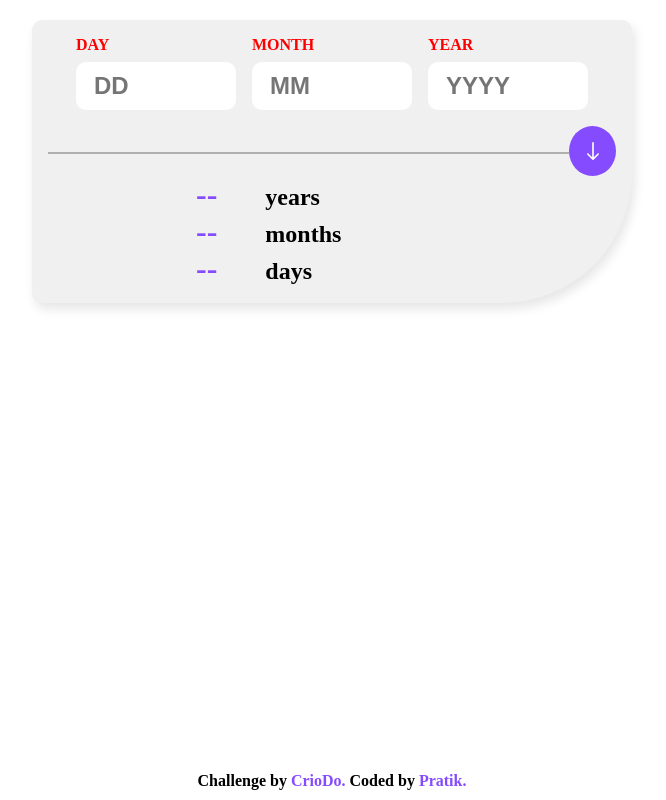
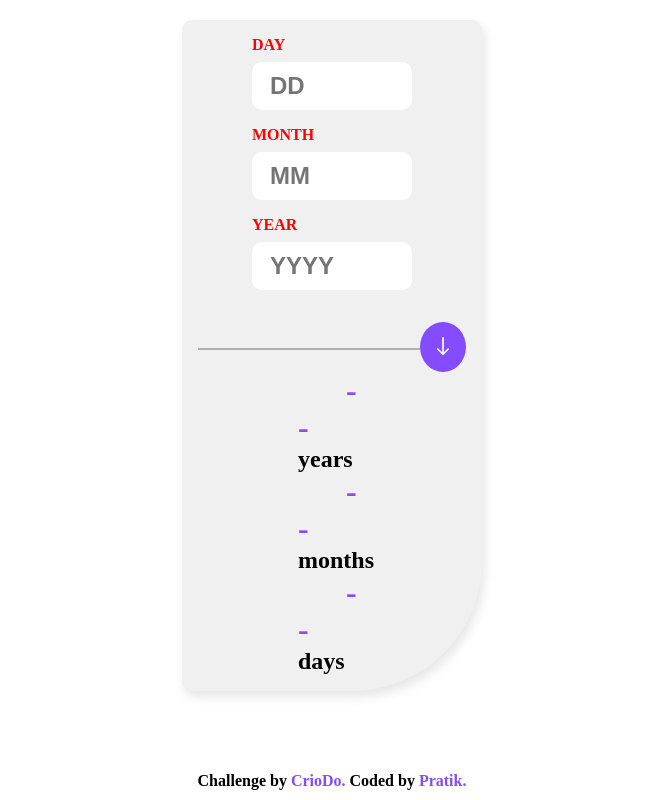
Before and after one commit to Pratik-Tulkane14/x-age-calculator, a React (Vite) app: page / in a window 1280 px wide. Shown: the whole page, without its empty margins (308-974 px from the left). Built offline with nearby package versions, Linux system fonts and the light colour scheme.

Commit message:
add some classes

```diff
--- a/src/App.css
+++ b/src/App.css
@@ -10,8 +10,8 @@ main {
   align-items: center;
   background-color: #f0f0f0;
   margin: 20px auto 0 auto;
-  width: 90vw;
-  max-width: 600px;
+  width: 300px;
+  max-width: 750px;
   padding: 1rem;
   border-radius: 10px 10px 130px 10px;
   box-shadow: 3px 6px 11px rgba(0, 0, 0, 0.1);
@@ -97,6 +97,11 @@ footer {
   color: #854cff;
   font-weight: bold;
 }
+#calculateBtn{
+  background-color: transparent;
+  border-color: transparent;
+  cursor: pointer;
+}
 @media (min-width:500px) {
  .output-section{
     padding: 0 100px;
--- a/src/App.jsx
+++ b/src/App.jsx
@@ -15,10 +15,10 @@ function App() {
       window.alert("Invalid date please enter valid date");
     }
     if (month < 1 || month > 12) {
-      window.alert("Invalid  month please enter valid month");
+      window.alert("Must be a valid month");
     }
     if (year > new Date().getFullYear) {
-      window.alert("Date of year can't be in future please enter another date");
+      window.alert("Must be in past");
     }
     const lastDayOfMonth = new Date(year, month, 0).getDate();
     if (day > lastDayOfMonth) {
@@ -42,9 +42,9 @@ function App() {
       ageYears--;
       ageMonths += 12;
     }
-    if(ageMonths<0){
+    if (ageMonths < 0) {
       ageYears--;
-      ageMonths+=12;
+      ageMonths += 12;
     }
     setOutputDay(ageDays);
     setOutputMonth(ageMonths);
@@ -57,8 +57,11 @@ function App() {
   };
   return (
     <>
-      <main>
-        <form onSubmit={(e) => handleSubmit(e)} className="input-dates-section">
+      <main className="content">
+        <form
+          onSubmit={(e) => handleSubmit(e)}
+          className="input-dates-section input"
+        >
           <div className="field">
             <label>DAY</label>
             <input
@@ -93,22 +96,24 @@ function App() {
             />
             {/* <button type="submit">submit</button> */}
           </div>
-        </form>
           <div className="divider-section">
             <div className="divider"></div>
             <div className="arrow">
+              <button type="submit" id="calculateBtn">
                 <IoIosArrowRoundDown className="arrow-icon" />
+              </button>
             </div>
           </div>
+        </form>
         <div className="output-section">
           <p>
-            <span>{outputYear}</span>years
+            <span id="dayOut">{outputYear}</span>years
           </p>
           <p>
-            <span>{outputMonth}</span>months
+            <span id="monthOut">{outputMonth}</span>months
           </p>
           <p>
-            <span>{outputDay}</span>days
+            <span id="yearOut">{outputDay}</span>days
           </p>
         </div>
       </main>
```
Lines whose indentation alone changed are shown as unchanged.
